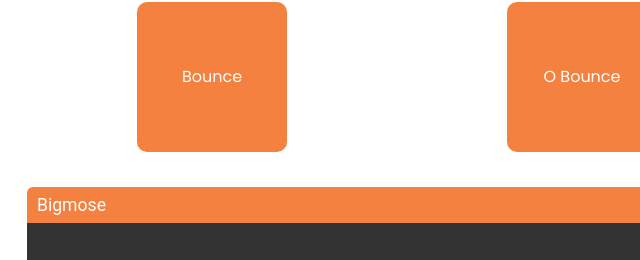
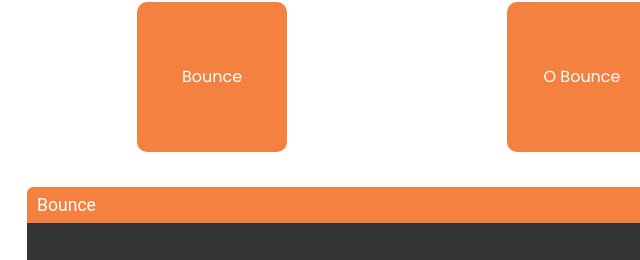
Before and after one commit to ThirashaPraween/Zeal-Animator, a plain HTML site: page Animations.html in a window 1280 px wide. Shown: the part 2057-2317 px from the top of the page, 122-762 px from the left. Drawn offline with Linux system fonts and the light colour scheme; a small style sheet from the web is missing.

Commit message:
error fixed

```diff
--- a/Animations.html
+++ b/Animations.html
@@ -198,7 +198,7 @@
             <div class="box-colored zhover-bounce ztt-1">Bounce Hover</div>
           </div>
           <br />
-          <div class="codeheader" id="codeheader_css">Bigmose</div>
+          <div class="codeheader" id="codeheader_css">Bounce</div>
           <div id="codebox">
             <pre><code data-language="css">
 # Here <span style="color: brown;">zt-2</span> class for animation time 2s, and <span style="color: brown;">z-repeat</span> class for repeat the same animation.
```
